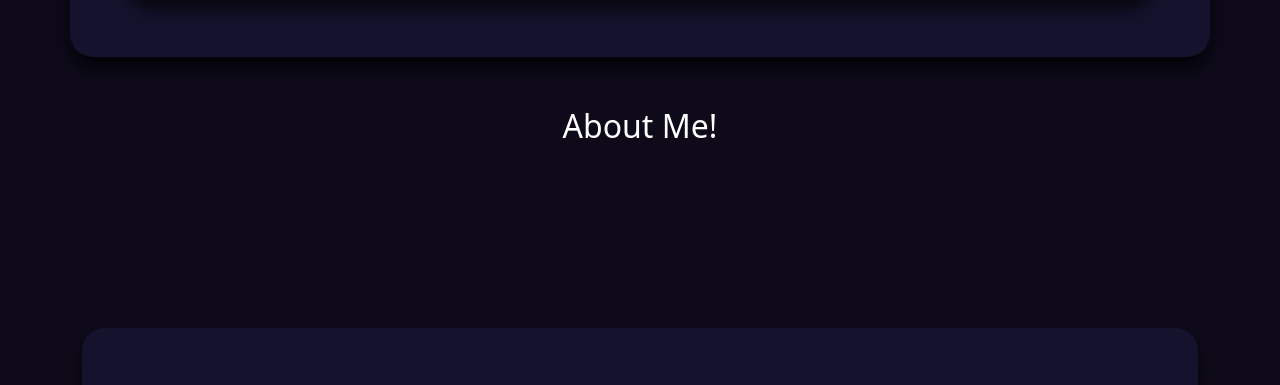
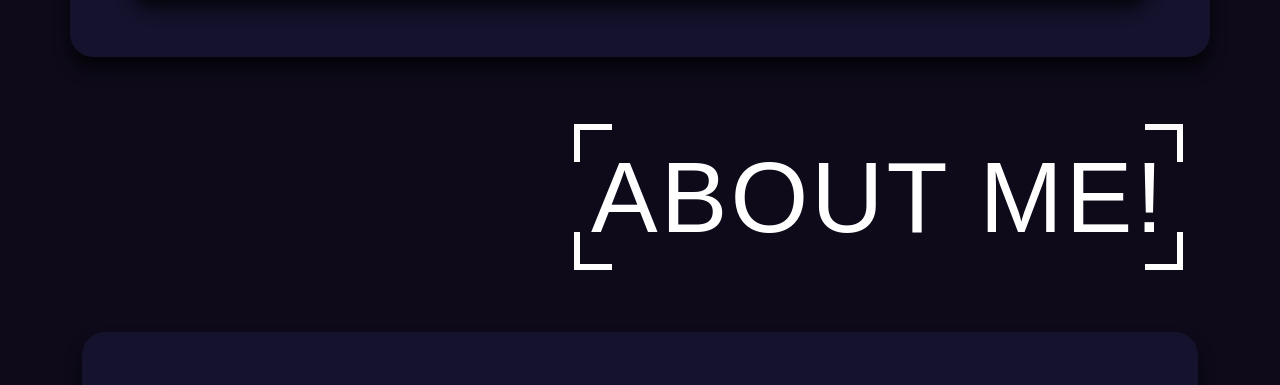
Before and after one commit to audryapps/Portfolio, a website: page index.html in a window 1280 px wide. Shown: the part 563-948 px from the top of the page. Drawn offline with nearby package versions, Linux system fonts and the light colour scheme; files whose address does not match are found by name; a web font is replaced by a local one.

Commit message:
About me section
About me section

```diff
--- a/css/style.css
+++ b/css/style.css
@@ -1,5 +1,6 @@
 @import url("https://fonts.googleapis.com/css2?family=Poppins:wght@100;200;300;400;500;600;700;800;900");
 
+@import url(https://fonts.googleapis.com/css?family=Six+Caps);
 
 
 @import url('https://fonts.googleapis.com/css2?family=Odor+Mean+Chey&family=Oswald&family=Ubuntu&display=swap');
@@ -94,13 +95,10 @@ header{
   font-family: 'Ubuntu', sans-serif;
   font-size: 1.3em;
   letter-spacing: -1.5px;
+  word-spacing: .15em;
 }
 
-.ab{
-  color:white;
-  text-align: center;
-  margin-top: 50px;
-}
+
 
 /* About End */
 
@@ -374,3 +372,80 @@ body .page-content {
 }
 
 /* end post effects*/
+
+/* about me effects*/
+
+.bod{
+  margin-top: 90px;
+  margin-bottom: -90px;
+
+}
+
+.ab{
+  text-align: center;
+  text-decoration: none;
+  top: 50%;
+	left: 45%;
+  transform: translate(-50%, -50px);
+  padding: 15px;
+  font-family: 'Six Caps', sans-serif;
+  text-transform: uppercase;
+  letter-spacing: 0.03em;
+  position: relative;
+  border-width: 0.1em;
+  font-size: 100px;
+  line-height: 1em;
+  color: #FFFFFF;
+  z-index: 1;
+}
+
+.ab::before,
+.ab::after,
+.span::before,
+.span::after {
+	content: '';
+	position: absolute;
+	width: 38px;
+	height: 38px;
+	background: transparent;
+	transition: 1s;
+
+}
+
+
+.ab::before {
+	top: -2px;
+	left: -2px;
+	border-top: 6px solid rgb(255, 255, 255);
+	border-left: 6px solid rgb(255, 255, 255);
+}
+
+.ab::after {
+	top: -2px;
+	right: -2px;
+	border-top: 6px solid rgb(250, 250, 250);
+	border-right: 6px solid rgb(255, 255, 255);
+}
+
+.span::before {
+	bottom: -2px;
+	left: -2px;
+	border-bottom: 6px solid rgb(255, 255, 255);
+	border-left: 6px solid rgb(255, 255, 255);
+}
+.span::after {
+	bottom: -2px;
+	right: -2px;
+	border-bottom: 6px solid rgb(255, 255, 255);
+	border-right: 6px solid rgb(255, 255, 255);
+}
+
+.ab:hover::before,
+.ab:hover::after,
+.ab:hover span::before,
+.ab:hover span::after  {
+	width: calc( 400px / 2);
+	height: calc( 200px / 2);
+}
+
+/* end about me effects*/
--- a/index.html
+++ b/index.html
@@ -66,16 +66,18 @@
     </div>
     </div>
    </div>
-   <section>
-    <h2 class="ab">About Me!</h2>
-   </section>
   </section>
+  <section class="bod">
 
+    <a class="ab" href="#"><span class="span"></span>About Me!</a>
+
+</section>
   <section class="about">
+
     <div class="container">
       <div class="page-content">
       <div class="row">
-        <div class="col">
+        <div class="col-6">
         <div>
           <div class="main-banner ls ">
             <p class="abo">I am a Software Development Technician with experience in
```
